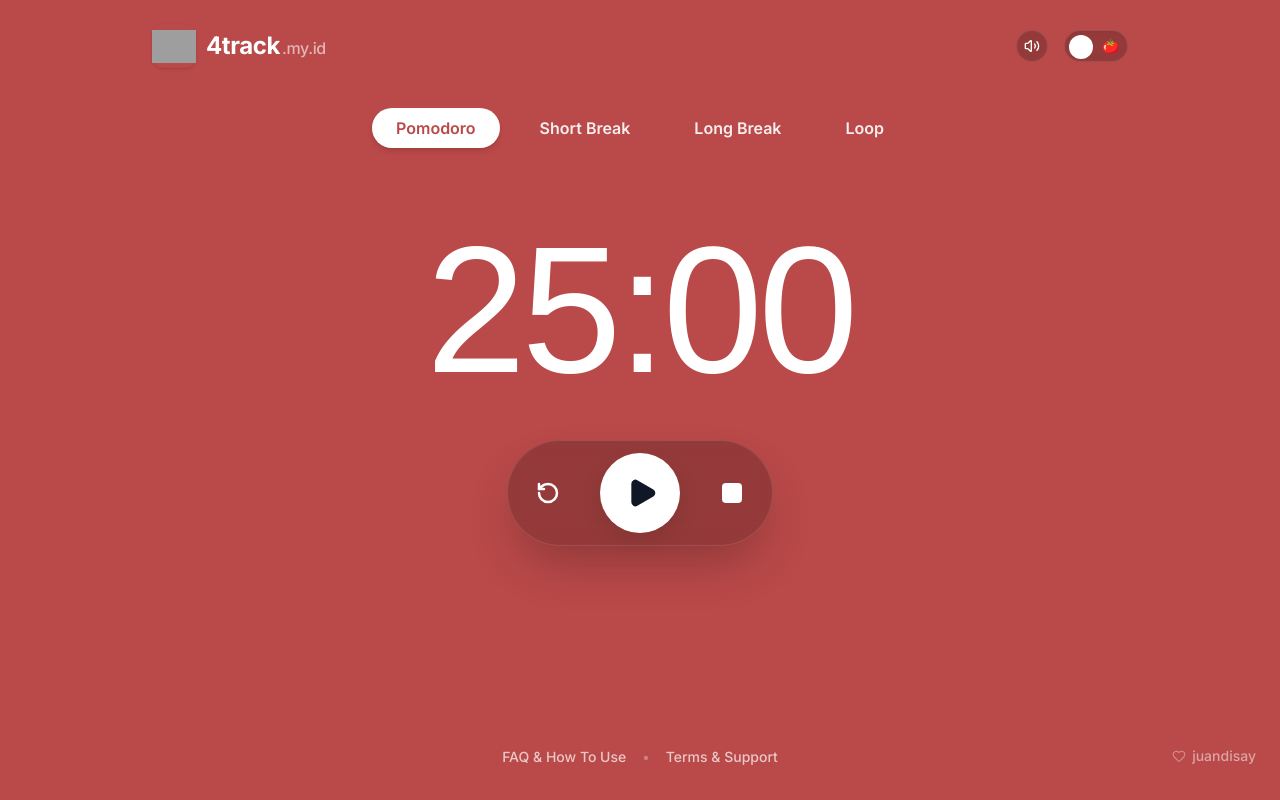
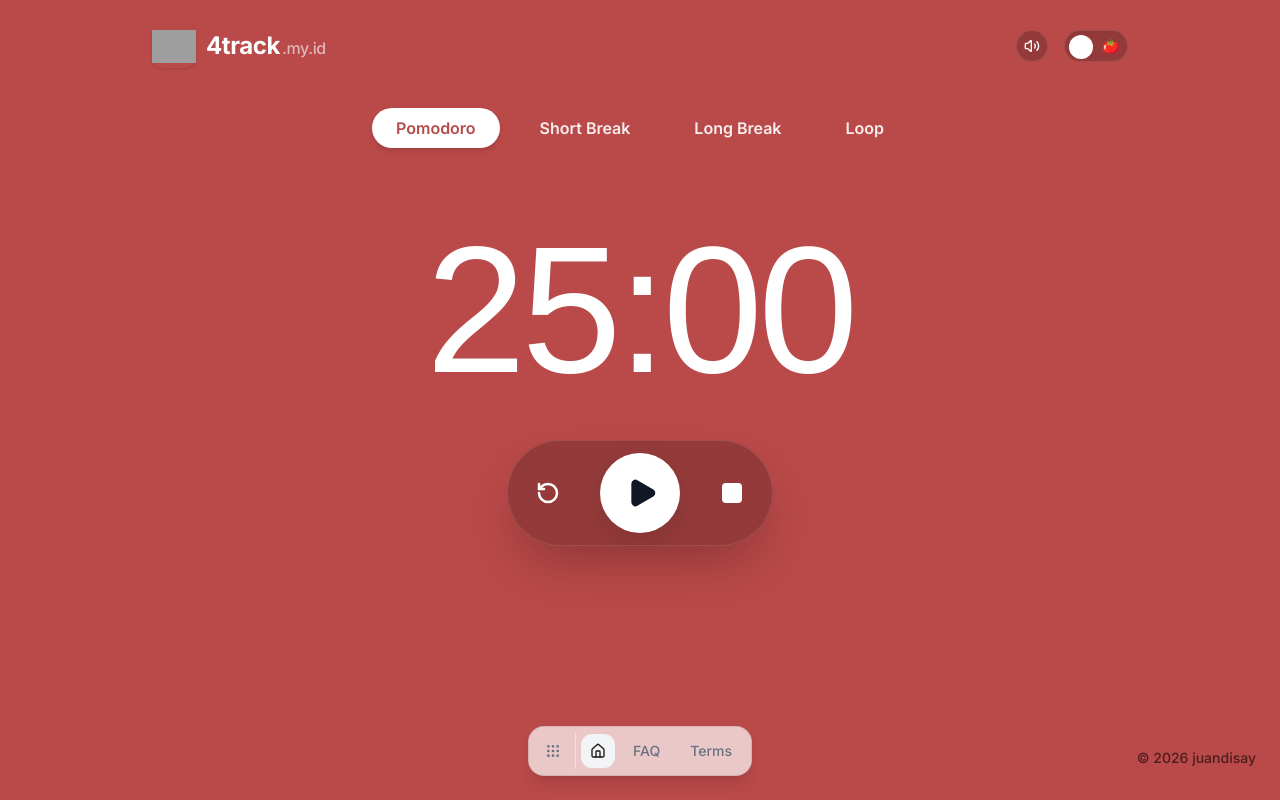
Before and after one commit to juandisay/unified-tools, a Next.js app: page / in a window 1280 px wide. Built offline with nearby package versions, Linux system fonts and the light colour scheme; grey boxes are pictures that could not be loaded; a web font is replaced by a local one.

Commit message:
Update tools button

```diff
--- a/app/faq/page.tsx
+++ b/app/faq/page.tsx
@@ -10,13 +10,7 @@ export const metadata = {
 export default function FAQ() {
   return (
     <div className="min-h-screen bg-gray-900 text-white font-sans flex flex-col items-center">
-      <header className="w-full max-w-5xl mx-auto p-4 md:p-6 flex items-center justify-between">
-        <Link href="/" className="group flex items-center gap-2 text-white/70 hover:text-white transition-colors">
-          <div className="p-2 rounded-full bg-white/10 group-hover:bg-white/20 transition-colors backdrop-blur-md">
-            <ArrowLeft size={20} />
-          </div>
-          <span className="font-semibold">Back to Timer</span>
-        </Link>
+      <header className="w-full max-w-5xl mx-auto p-4 md:p-6 flex items-center justify-end">
         <div className="flex items-center gap-2.5">
           <div className="w-8 h-8 sm:w-10 sm:h-10 bg-white/10 border border-white/20 rounded-lg flex items-center justify-center shadow-sm backdrop-blur-md">
             <Image src="/logo.svg" alt="4track.my.id mark" width={24} height={24} className="w-5 h-5 sm:w-6 sm:h-6 object-contain" />
@@ -114,10 +108,10 @@ export default function FAQ() {
             href="https://juandisay.org"
             target="_blank"
             rel="noopener noreferrer"
-            className="inline-flex items-center gap-1.5 text-white/50 hover:text-white transition-colors focus-visible:outline-none focus-visible:ring-2 focus-visible:ring-white/50 rounded-sm font-semibold"
+            className="inline-flex items-center gap-1.5 text-white opacity-60 hover:opacity-100 transition-all focus-visible:outline-none focus-visible:ring-2 focus-visible:ring-white/50 rounded-sm font-semibold"
             title="Created by Juan Disay"
           >
-            <Heart size={14} className="opacity-70" /> juandisay
+            &copy; {new Date().getFullYear()} juandisay
           </a>
         </div>
       </footer>
--- a/app/layout.tsx
+++ b/app/layout.tsx
@@ -1,6 +1,7 @@
 import type { Metadata } from "next";
 import { Inter, Baloo_Tammudu_2 } from "next/font/google";
 import "./globals.css";
+import { FloatingNav } from "@/components/FloatingNav";
 
 const inter = Inter({
   variable: "--font-sans",
@@ -66,7 +67,10 @@ export default function RootLayout({ children }: { children: React.ReactNode })
       lang="en"
       className={`${inter.variable} ${baloo.variable} h-full antialiased font-sans`}
     >
-      <body className="min-h-full flex flex-col">{children}</body>
+      <body className="min-h-full flex flex-col">
+        {children}
+        <FloatingNav />
+      </body>
     </html>
   );
 }
--- a/app/page.tsx
+++ b/app/page.tsx
@@ -374,32 +374,18 @@ export default function Home() {
         )}
       </AnimatePresence>
 
-      <footer className="w-full py-6 pb-8 text-white/50 text-sm font-medium z-10 relative flex flex-col md:flex-row items-center justify-between px-6 gap-4 md:gap-0">
-        <div className="w-full md:w-1/3"></div> {/* spacer for centering on desktop */}
-        <div className="w-full md:w-1/3 flex items-center justify-center gap-4">
-          <a
-            href="/faq"
-            className="text-white/70 hover:text-white transition-colors focus-visible:outline-none focus-visible:ring-2 focus-visible:ring-white/50 rounded-sm"
-          >
-            FAQ & How To Use
-          </a>
-          <span className="text-white/30">•</span>
-          <Link
-            href="/terms"
-            className="text-white/70 hover:text-white transition-colors focus-visible:outline-none focus-visible:ring-2 focus-visible:ring-white/50 rounded-sm"
-          >
-            Terms & Support
-          </Link>
-        </div>
+      <footer className="w-full py-6 pb-8 text-black/50 dark:text-white/50 text-sm font-medium z-10 relative flex flex-col md:flex-row items-center justify-between px-6 gap-4 md:gap-0">
+        <div className="w-full md:w-1/3"></div>
+        <div className="w-full md:w-1/3"></div>
         <div className="w-full md:w-1/3 text-center md:text-right">
           <a
             href="https://juandisay.org"
             target="_blank"
             rel="noopener noreferrer"
-            className="inline-flex items-center gap-1.5 text-white/50 hover:text-white transition-colors focus-visible:outline-none focus-visible:ring-2 focus-visible:ring-white/50 rounded-sm"
+            className="inline-flex items-center gap-1.5 text-black dark:text-white opacity-60 hover:opacity-100 transition-all focus-visible:outline-none focus-visible:ring-2 focus-visible:ring-black/50 dark:focus-visible:ring-white/50 rounded-sm"
             title="Created by juandisay"
           >
-            <Heart size={14} className="opacity-70" /> juandisay
+            &copy; {new Date().getFullYear()} juandisay
           </a>
         </div>
       </footer>
--- a/app/terms/page.tsx
+++ b/app/terms/page.tsx
@@ -10,13 +10,7 @@ export const metadata = {
 export default function Terms() {
   return (
     <div className="min-h-screen bg-gray-900 text-white font-sans flex flex-col items-center">
-      <header className="w-full max-w-5xl mx-auto p-4 md:p-6 flex items-center justify-between">
-        <Link href="/" className="group flex items-center gap-2 text-white/70 hover:text-white transition-colors">
-          <div className="p-2 rounded-full bg-white/10 group-hover:bg-white/20 transition-colors backdrop-blur-md">
-            <ArrowLeft size={20} />
-          </div>
-          <span className="font-semibold">Back to Timer</span>
-        </Link>
+      <header className="w-full max-w-5xl mx-auto p-4 md:p-6 flex items-center justify-end">
         <div className="flex items-center gap-2.5">
           <div className="w-8 h-8 sm:w-10 sm:h-10 bg-white/10 border border-white/20 rounded-lg flex items-center justify-center shadow-sm backdrop-blur-md">
             <Image src="/logo.svg" alt="4track.my.id mark" width={24} height={24} className="w-5 h-5 sm:w-6 sm:h-6 object-contain" />
@@ -71,10 +65,10 @@ export default function Terms() {
           href="https://juandisay.org"
           target="_blank"
           rel="noopener noreferrer"
-          className="inline-flex items-center gap-1.5 text-white/50 hover:text-white transition-colors focus-visible:outline-none focus-visible:ring-2 focus-visible:ring-white/50 rounded-sm font-semibold hover:no-underline"
+          className="inline-flex items-center gap-1.5 text-white opacity-60 hover:opacity-100 transition-all focus-visible:outline-none focus-visible:ring-2 focus-visible:ring-white/50 rounded-sm font-semibold hover:no-underline"
           title="Created by Juan Disay"
         >
-          <Heart size={14} className="opacity-70" /> juandisay
+          &copy; {new Date().getFullYear()} juandisay
         </a>
       </footer>
     </div>
--- /dev/null
+++ b/components/FloatingNav.tsx
@@ -0,0 +1,101 @@
+"use client";
+
+import Link from "next/link";
+import { useState } from "react";
+import { motion, AnimatePresence } from "framer-motion";
+import { usePathname } from "next/navigation";
+import { Home, Grip, Clock, Calendar, CheckSquare, Plus } from "lucide-react";
+
+export function FloatingNav() {
+  const pathname = usePathname();
+  const [isAppsOpen, setIsAppsOpen] = useState(false);
+
+  return (
+    <motion.div
+      className="fixed bottom-6 inset-x-0 mx-auto w-fit z-50 pointer-events-none"
+      initial={{ y: 20, opacity: 0, scale: 0.95 }}
+      animate={{ y: 0, opacity: 1, scale: 1 }}
+      transition={{ type: "spring", stiffness: 400, damping: 25, delay: 0.1 }}
+    >
+      <AnimatePresence>
+        {isAppsOpen && (
+          <motion.div
+            initial={{ opacity: 0, y: 10, scale: 0.95 }}
+            animate={{ opacity: 1, y: 0, scale: 1 }}
+            exit={{ opacity: 0, y: 10, scale: 0.95 }}
+            transition={{ duration: 0.2 }}
+            className="absolute bottom-full left-0 mb-4 w-72 rounded-3xl border border-black/10 dark:border-white/10 bg-white/70 dark:bg-black/70 p-4 shadow-2xl backdrop-blur-xl pointer-events-auto origin-bottom-left"
+          >
+            <div className="mb-3 px-1 text-sm font-semibold text-foreground/80 flex items-center justify-between">
+              <span>Apps</span>
+              <button type="button" className="text-gray-400 hover:text-foreground transition-colors p-1 rounded-lg">
+                <Plus className="size-4" />
+              </button>
+            </div>
+            <div className="grid grid-cols-4 gap-4">
+              <button className="flex flex-col items-center gap-2 group">
+                <div className="w-12 h-12 rounded-2xl bg-black/5 dark:bg-white/5 flex items-center justify-center border border-black/5 dark:border-white/5 shadow-sm group-hover:scale-105 transition-transform text-foreground">
+                  <Clock className="size-5" />
+                </div>
+                <span className="text-[10px] font-medium text-foreground/70">Timer</span>
+              </button>
+              <button className="flex flex-col items-center gap-2 group">
+                <div className="w-12 h-12 rounded-2xl bg-black/5 dark:bg-white/5 flex items-center justify-center border border-black/5 dark:border-white/5 shadow-sm group-hover:scale-105 transition-transform text-foreground/50">
+                  <CheckSquare className="size-5" />
+                </div>
+                <span className="text-[10px] font-medium text-foreground/50">Tasks</span>
+              </button>
+              <button className="flex flex-col items-center gap-2 group">
+                <div className="w-12 h-12 rounded-2xl bg-black/5 dark:bg-white/5 flex items-center justify-center border border-black/5 dark:border-white/5 shadow-sm group-hover:scale-105 transition-transform text-foreground/50">
+                  <Calendar className="size-5" />
+                </div>
+                <span className="text-[10px] font-medium text-foreground/50">Soon</span>
+              </button>
+            </div>
+          </motion.div>
+        )}
+      </AnimatePresence>
+
+      <ul className="flex items-center gap-1 rounded-2xl border border-black/10 dark:border-white/10 bg-white/70 dark:bg-black/70 p-1.5 shadow-lg backdrop-blur-md pointer-events-auto">
+        <li className="border-r border-gray-200 dark:border-gray-800 pr-1 relative">
+          <button
+            type="button"
+            onClick={() => setIsAppsOpen(!isAppsOpen)}
+            aria-label="Apps menu"
+            className={`group/button inline-flex shrink-0 items-center justify-center border border-transparent bg-clip-padding text-sm font-medium whitespace-nowrap transition-all outline-none select-none size-9 rounded-xl ${isAppsOpen ? 'bg-gray-100 dark:bg-gray-800 text-foreground' : 'text-gray-500 hover:text-foreground hover:bg-gray-100 dark:hover:bg-gray-800'}`}
+          >
+            <Grip className="size-4 pointer-events-none shrink-0" aria-hidden="true" />
+          </button>
+        </li>
+
+        <li>
+          <Link
+            href="/"
+            aria-label="Home"
+            className={`group/button inline-flex shrink-0 items-center justify-center border border-transparent bg-clip-padding text-sm font-medium whitespace-nowrap transition-all outline-none select-none size-9 rounded-xl ${pathname === '/' ? 'bg-gray-100 dark:bg-gray-800 text-foreground' : 'text-gray-500 hover:text-foreground hover:bg-gray-100 dark:hover:bg-gray-800'}`}
+          >
+            <Home className="size-4 pointer-events-none shrink-0" aria-hidden="true" />
+          </Link>
+        </li>
+
+        <li>
+          <Link
+            href="/faq"
+            className={`group/button inline-flex shrink-0 items-center justify-center border border-transparent bg-clip-padding text-sm font-medium whitespace-nowrap transition-all outline-none select-none h-9 px-3 rounded-xl ${pathname === '/faq' ? 'bg-gray-100 dark:bg-gray-800 text-foreground' : 'text-gray-500 hover:text-foreground hover:bg-gray-100 dark:hover:bg-gray-800'}`}
+          >
+            FAQ
+          </Link>
+        </li>
+
+        <li>
+          <Link
+            href="/terms"
+            className={`group/button inline-flex shrink-0 items-center justify-center border border-transparent bg-clip-padding text-sm font-medium whitespace-nowrap transition-all outline-none select-none h-9 px-3 rounded-xl ${pathname === '/terms' ? 'bg-gray-100 dark:bg-gray-800 text-foreground' : 'text-gray-500 hover:text-foreground hover:bg-gray-100 dark:hover:bg-gray-800'}`}
+          >
+            Terms
+          </Link>
+        </li>
+      </ul>
+    </motion.div>
+  );
+}
```
